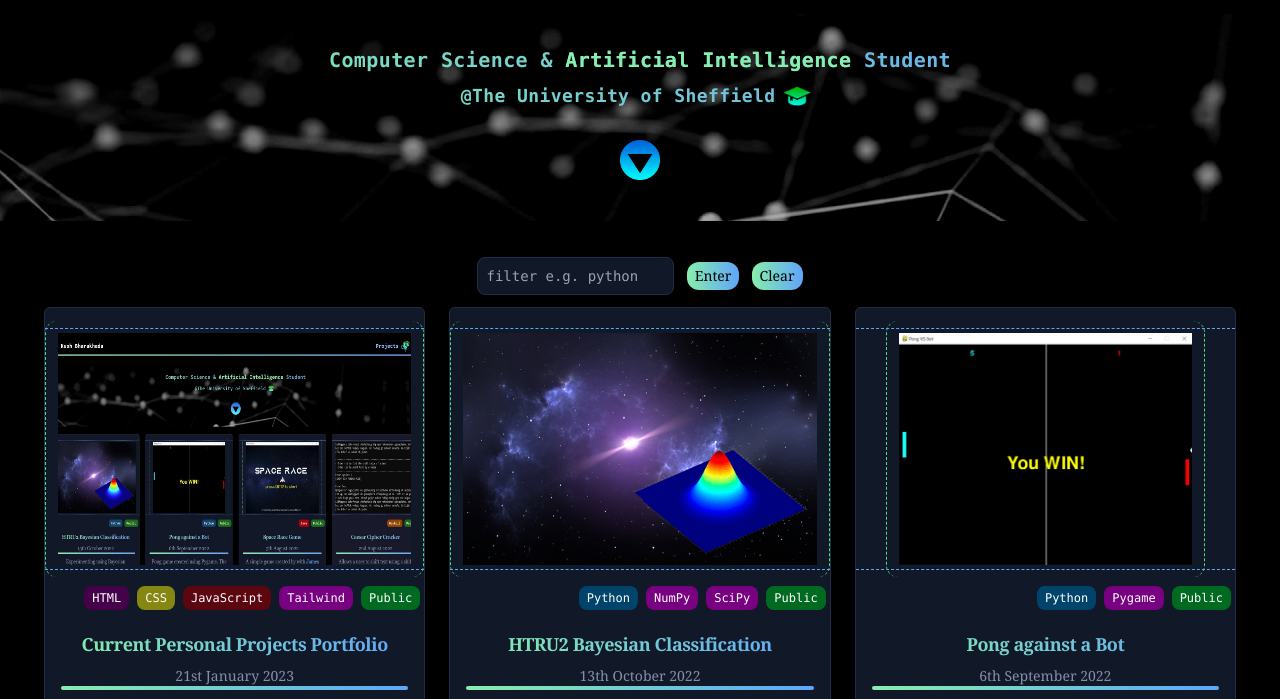
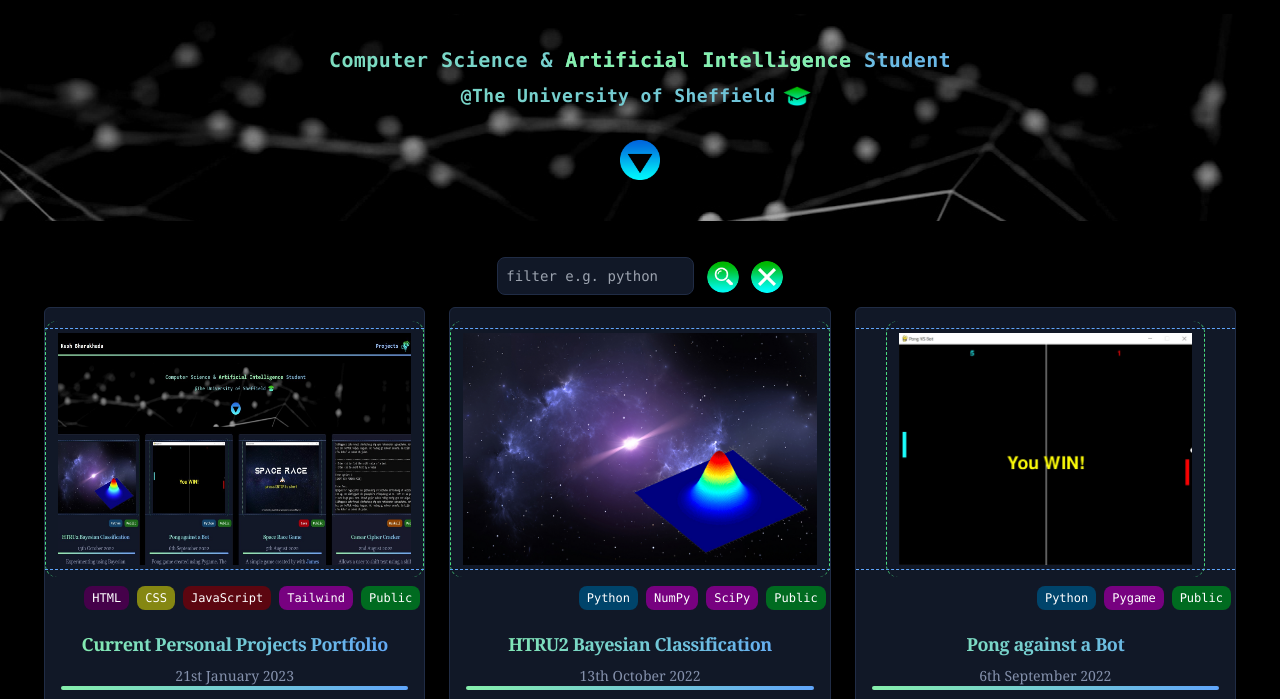
Before and after one commit to KushBharakhada/KushBharakhada.github.io, a website: page index.html in a window 1280 px wide. Shown: the part 86-785 px from the top of the page. Drawn offline with Linux system fonts and the light colour scheme.

Commit message:
Filter and clear icons.

```diff
--- a/index.html
+++ b/index.html
@@ -47,8 +47,8 @@
     <div class="mx-auto text-center mt-3 mb-3">
       <input type="text" placeholder="filter e.g. python" id="filter-input"
              class="text-sm font-mono text-blue-400 p-2 border border-project-border rounded-lg bg-project-background-theme">
-      <button class="button-style text-sm ml-2" onclick="filter()">Enter</button>
-      <button class="button-style text-sm ml-2" onclick="clearFilter()">Clear</button>
+      <button class="hover:scale-105 align-middle h-8 w-8 ml-2" onclick="filter()"><img class="rounded-full" src="images/icons/search-icon.png" alt="enter filter"></button>
+      <button class="hover:scale-105 align-middle h-8 w-8 ml-2" onclick="clearFilter()"><img class="rounded-full" src="images/icons/clear-icon.png" alt="clear filter"></button>
     </div>
 
     <!-- Projects section -->
```
Also changed, not shown: css/style.css, images/icons/clear-icon.png (added), images/icons/search-icon.png (added).
